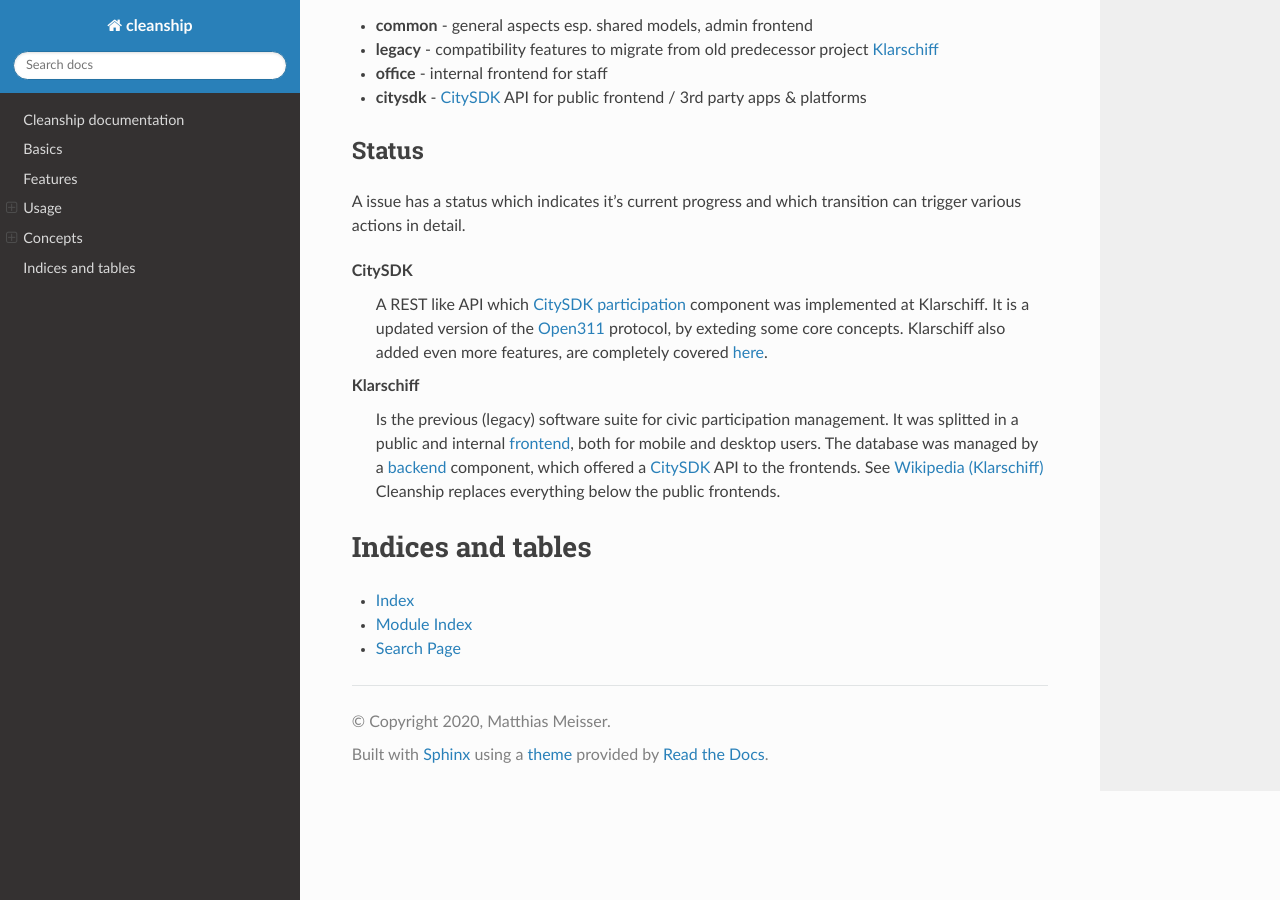
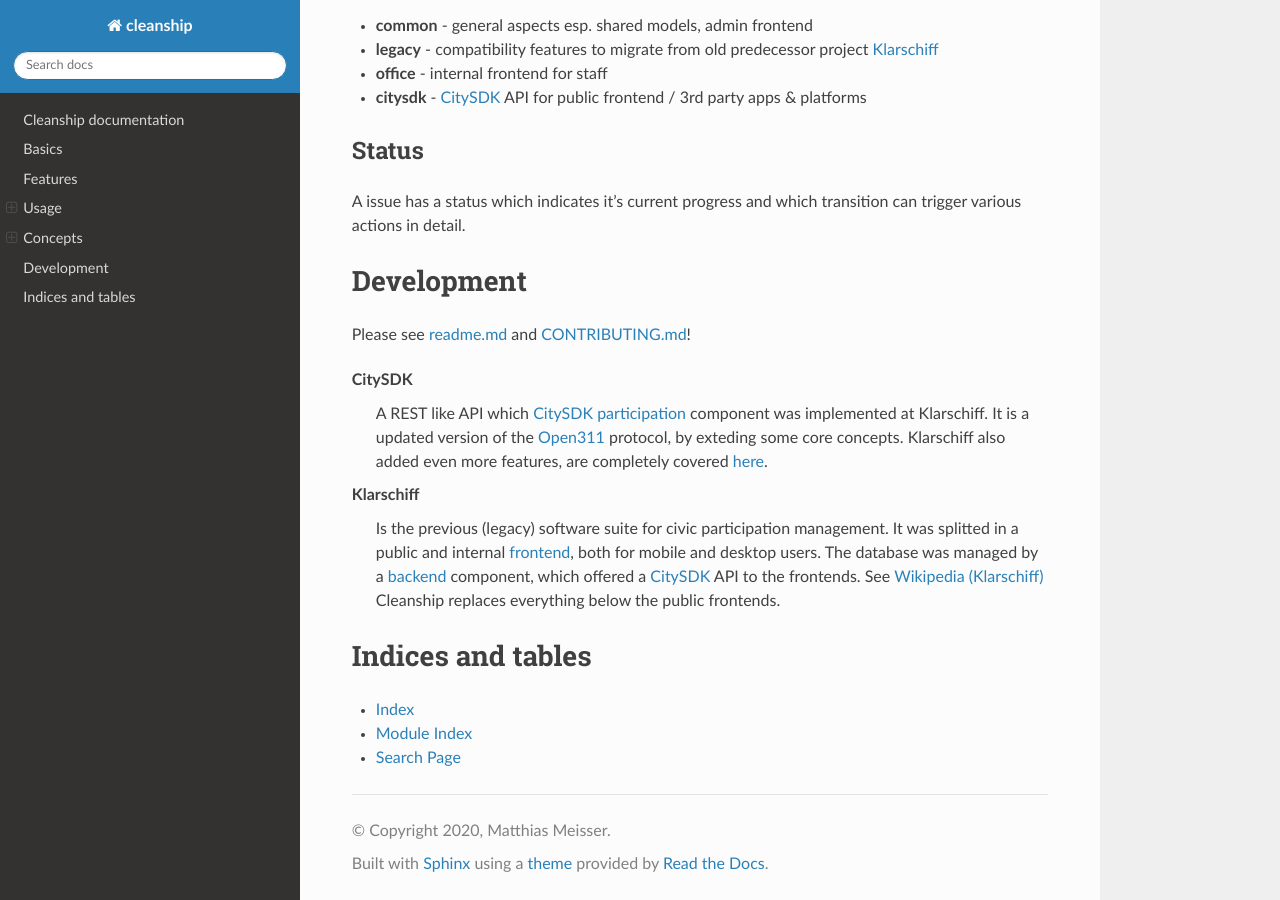
Before and after one commit to Matthias84/cleanship, a Sphinx documentation site: the page built from doc/index.rst, in a window 1280 px wide and 900 px high, scrolled down 3858 px. Built offline with Sphinx 7.4.7 and the Read the Docs theme 2.0.0, drawn with Linux system fonts in a browser that asks for light colours.

Commit message:
fix(docs): set index.rst and dev links for rtd

```diff
--- a/doc/conf.py
+++ b/doc/conf.py
@@ -41,6 +41,8 @@ templates_path = ['_templates']
 # This pattern also affects html_static_path and html_extra_path.
 exclude_patterns = ['_build', 'Thumbs.db', '.DS_Store']
 
+master_doc = 'index'
+
 
 # -- Options for HTML output -------------------------------------------------
 
--- a/doc/index.rst
+++ b/doc/index.rst
@@ -205,6 +205,11 @@ A issue has a status which indicates it's current progress and which transition
 
 .. graphviz:: _static/status.dot
 
+Development
+===========
+
+Please see `readme.md <https://github.com/Matthias84/cleanship/>`_ and `CONTRIBUTING.md <https://github.com/Matthias84/cleanship/blob/master/CONTRIBUTING.md>`_!
+
 .. glossary::
 
    CitySDK
```
